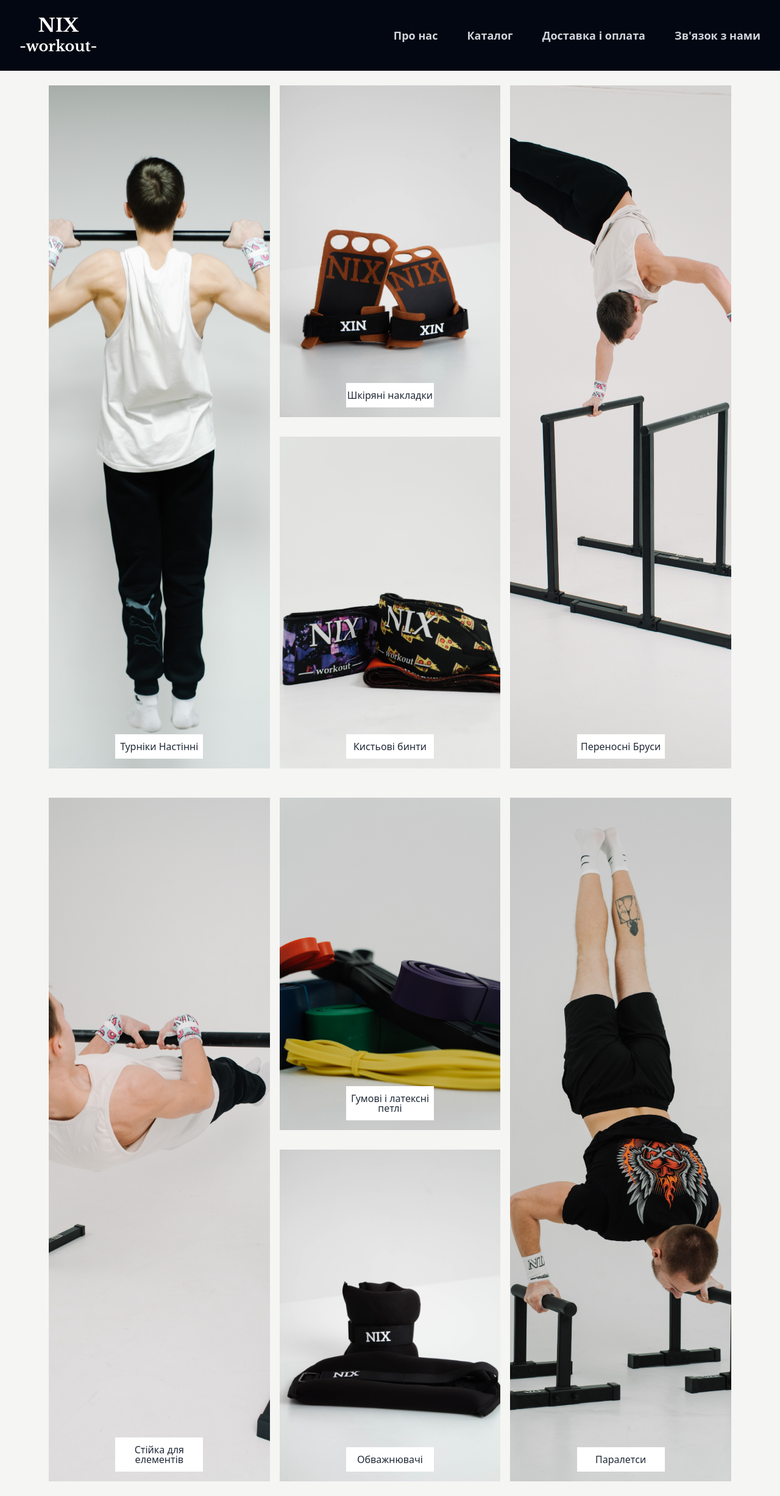
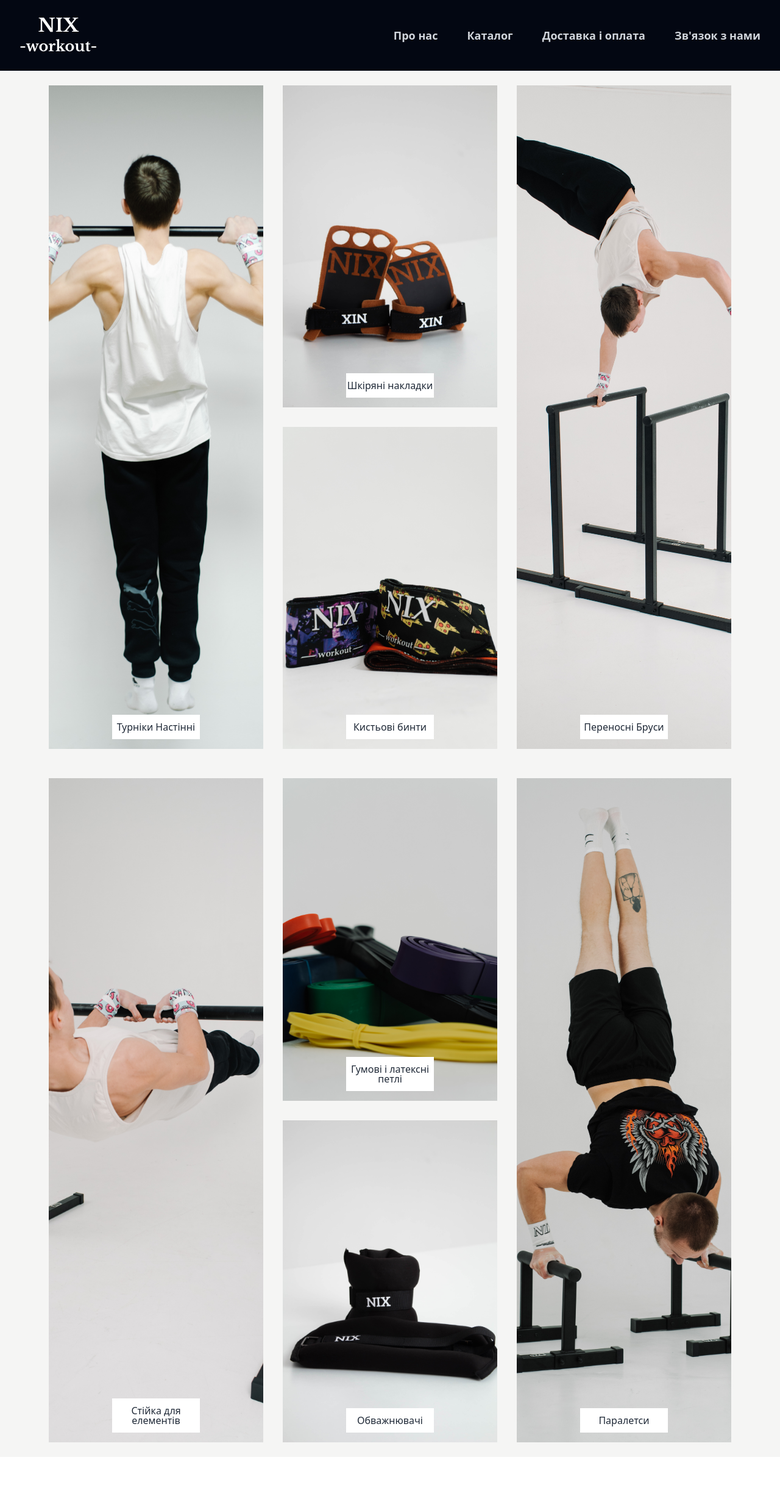
Before and after one commit to Yaroslavvvvvvvv/nix_workout, a Vue app: page /catalog in a window 1280 px wide. Shown: the whole page at 61% size. After the commit the page ends 2389 px from the top, so only its background shows below. Built offline with nearby package versions, Linux system fonts and the light colour scheme; what tailwindcss-animated would draw is missing.

Commit message:
fix stules in catalog component

```diff
--- a/src/views/MyCatalog.vue
+++ b/src/views/MyCatalog.vue
@@ -3,7 +3,7 @@
     <div class="flex justify-center items-center">
       <div class="2xl:mx-auto 2xl:container py-6 bg-stone-100 px-4 sm:px-6 xl:px-20 2xl:px-0 w-full">
         <div class="flex flex-col jusitfy-center items-center space-y-10">
-          <div class="grid grid-cols-1 md:grid-cols-2 lg:grid-cols-3 md:gap-x-4  w-full">
+          <div class="grid grid-cols-1 md:grid-cols-2 lg:grid-cols-3  md:gap-x-8  w-full">
               <div class="relative group flex justify-center items-center h-full w-full">
                 <img class="object-center object-cover h-full w-full"
                      src="/images/catalog/men_bars.jpg" alt="men"/>
@@ -88,7 +88,7 @@
     <div class="flex justify-center items-center">
       <div class="2xl:mx-auto 2xl:container py-6 bg-stone-100 px-4 sm:px-6 xl:px-20 2xl:px-0 w-full">
         <div class="flex flex-col jusitfy-center items-center space-y-10">
-          <div class="grid grid-cols-1 md:grid-cols-2 lg:grid-cols-3 md:gap-x-4  w-full">
+          <div class="grid grid-cols-1 md:grid-cols-2 lg:grid-cols-3 md:gap-x-8  w-full">
               <div class="relative group flex justify-center items-center h-full w-full">
                 <img class="object-center object-cover h-full w-full"
                      src="/images/catalog/men_stand.jpg" alt="girl-image"/>
```
